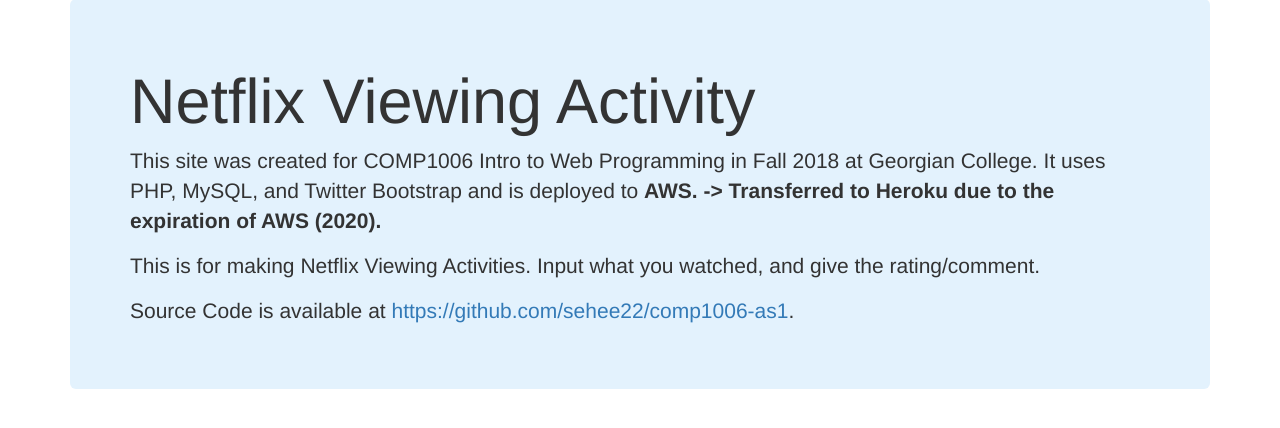
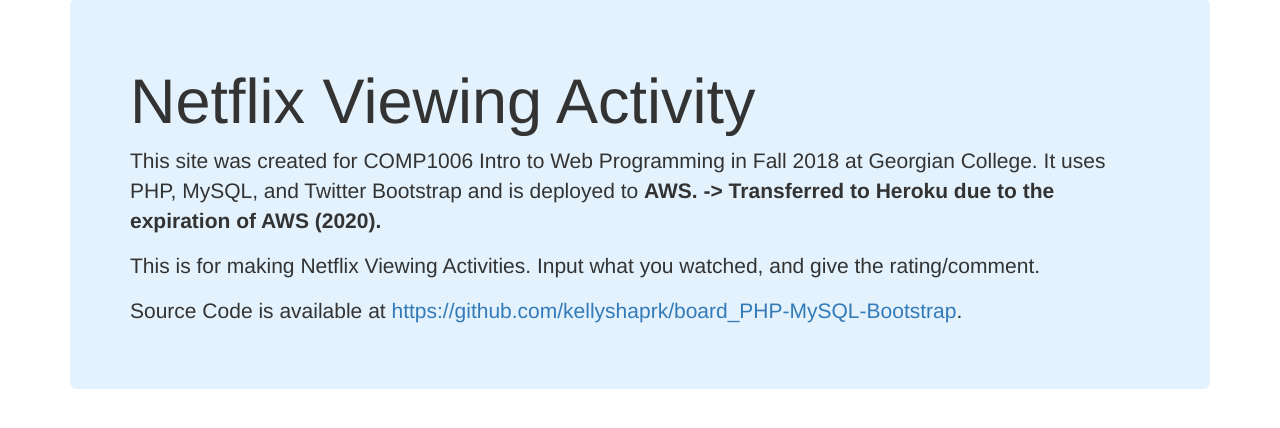
Before and after one commit to kellyshaprk/Board_PHP-MySQL-Bootstrap-Python-Heroku, a PHP site: page /default.php in a window 1280 px wide. Shown: the part 73-501 px from the top of the page. Run offline with PHP 8.4, Linux system fonts and the light colour scheme.

Commit message:
default edit

```diff
--- a/default.php
+++ b/default.php
@@ -9,7 +9,7 @@
         <p>This site was created for COMP1006 Intro to Web Programming in Fall 2018 at Georgian College.
             It uses PHP, MySQL, and Twitter Bootstrap and is deployed to <b>AWS. -> Transferred to Heroku due to the expiration of AWS (2020). <b></p>
         <p>This is for making Netflix Viewing Activities. Input what you watched, and give the rating/comment. </p>
-        <p>Source Code is available at <a href="https://github.com/sehee22/comp1006-as1" target="_blank"> https://github.com/sehee22/comp1006-as1</a>.</p>
+        <p>Source Code is available at <a href="https://github.com/kellyshaprk/board_PHP-MySQL-Bootstrap" target="_blank"> https://github.com/kellyshaprk/board_PHP-MySQL-Bootstrap</a>.</p>
     </div>
 </main>
 
```
